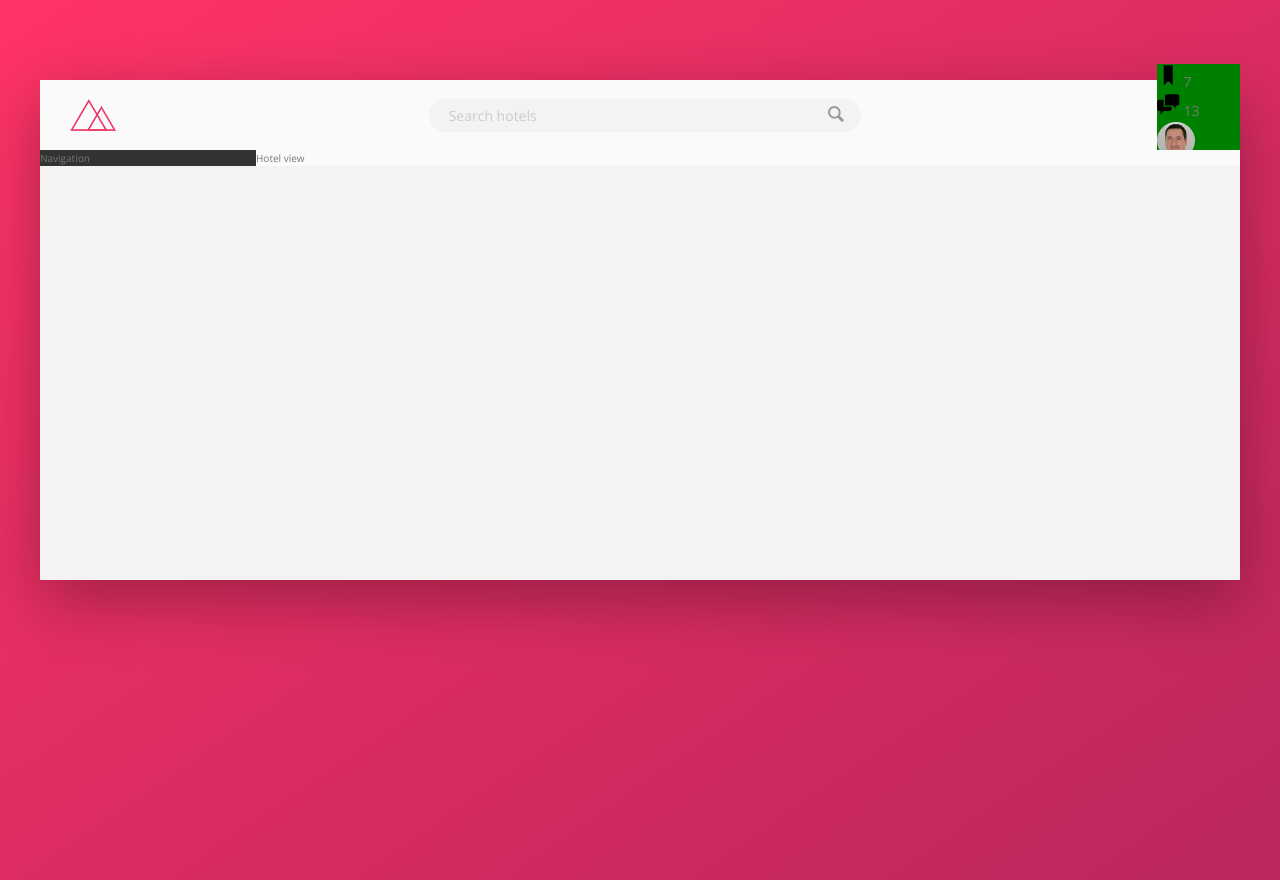
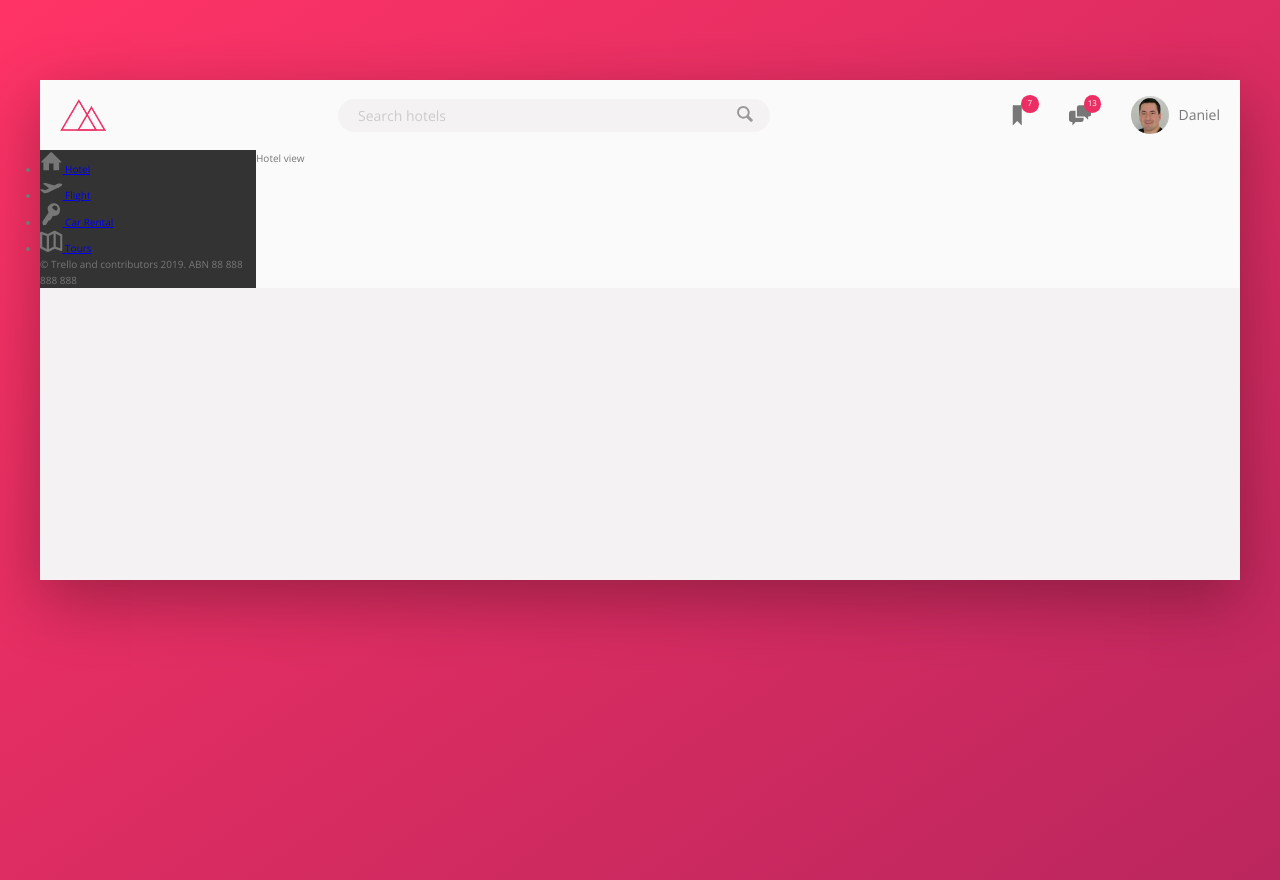
Before and after one commit to barrosdaniel/AcademicProjects-14Trello, a website: page index.html in a window 1280 px wide. Drawn offline with nearby package versions, Linux system fonts and the light colour scheme.

Commit message:
feature: Add Side Bar section markup

```diff
--- a/index.html
+++ b/index.html
@@ -54,14 +54,67 @@
         </header>
 
         <div class="content">
+
             <nav class="sidebar">
-                Navigation
+                <ul class="side-nav">
+                    <li class="side-nav__item">
+                        <a href="#" class="side-nav__link">
+                            <svg class="user-nav__icon">
+                                <use xlink:href="img/sprite.svg#icon-home">
+                                </use>
+                            </svg>
+                            <span>Hotel</span>
+                        </a>
+                    </li>
+                    <li class="side-nav__item">
+                        <a href="#" class="side-nav__link">
+                            <svg class="user-nav__icon">
+                                <use
+                                    xlink:href="img/sprite.svg#icon-aircraft-take-off">
+                                </use>
+                            </svg>
+                            <span>Flight</span>
+                        </a>
+                    </li>
+                    <li class="side-nav__item">
+                        <a href="#" class="side-nav__link">
+                            <svg class="user-nav__icon">
+                                <use xlink:href="img/sprite.svg#icon-key">
+                                </use>
+                            </svg>
+                            <span>Car Rental</span>
+                        </a>
+                    </li>
+                    <li class="side-nav__item">
+                        <a href="#" class="side-nav__link">
+                            <svg class="user-nav__icon">
+                                <use xlink:href="img/sprite.svg#icon-map">
+                                </use>
+                            </svg>
+                            <span>Tours</span>
+                        </a>
+                    </li>
+                </ul>
+
+                <div class="legal">
+                    <p>&copy; Trello and contributors <span id="year"></span>.
+                        ABN 88 888 888 888</p>
+                </div>
             </nav>
+
+
+
+
+
             <main class="hotel-view">
                 Hotel view
             </main>
         </div>
     </div>
+    <script>
+        // Replace year for the copyright with current year
+        document.getElementById('year').textContent = new Date().getFullYear();
+    </script>
 </body>
 
 </html>
--- a/sass/components/_components.scss
+++ b/sass/components/_components.scss
@@ -2,7 +2,7 @@
 // Logo
 .logo {
   height: 3.25rem;
-  margin-left: 3rem;
+  margin-left: 2rem;
 }
 
 
@@ -69,23 +69,52 @@
 ////////////////////////////////////
 // User Navigation
 .user-nav {
-  background-color: green;
+  display: flex;
+  align-items: center;
 
-  &__icon-box {}
+  align-self: stretch;
+
+  &>* {
+    padding: 0 2rem;
+    cursor: pointer;
+    height: 100%;
+    transition: .5s;
+    display: flex;
+    align-items: center;
+  }
+
+  &>*:hover {
+    background-color: var(--color-gray-light-2);
+  }
+
+  &__icon-box {
+    position: relative
+  }
 
   &__icon {
     height: 2.25rem;
     width: 2.25rem;
+    fill: var(--color-gray-dark-2);
   }
 
-  &__notification {}
-
-  &__user {}
+  &__notification {
+    font-size: .8rem;
+    height: 1.75rem;
+    width: 1.75rem;
+    border-radius: 50%;
+    background-color: var(--color-primary);
+    color: var(--color-white);
+    position: absolute;
+    top: 1.5rem;
+    right: 1rem;
+    display: flex;
+    justify-content: center;
+    align-items: center;
+  }
 
   &__user-photo {
     height: 3.75rem;
     border-radius: 50%;
+    margin-right: 1rem;
   }
-
-  &__user-name {}
 }
```
Also changed, not shown: css/style.css.
